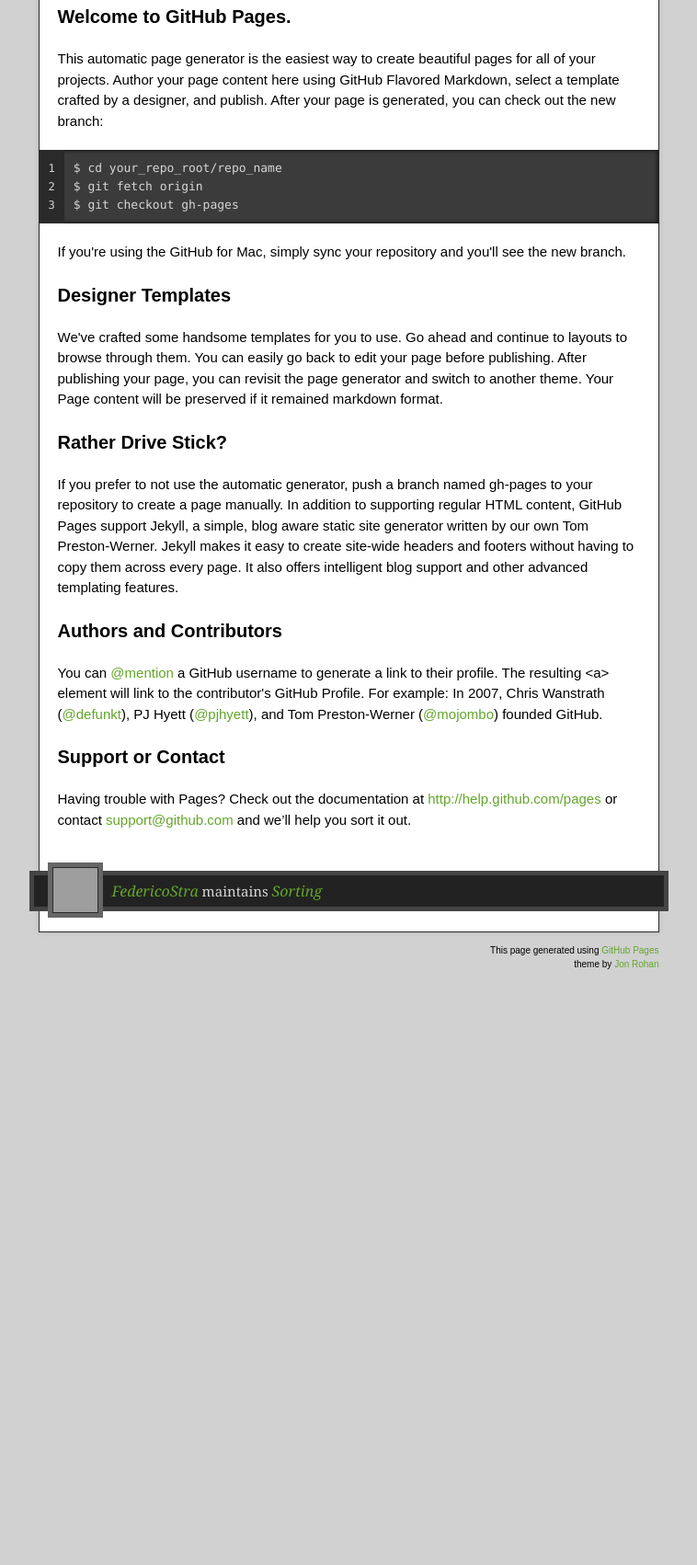
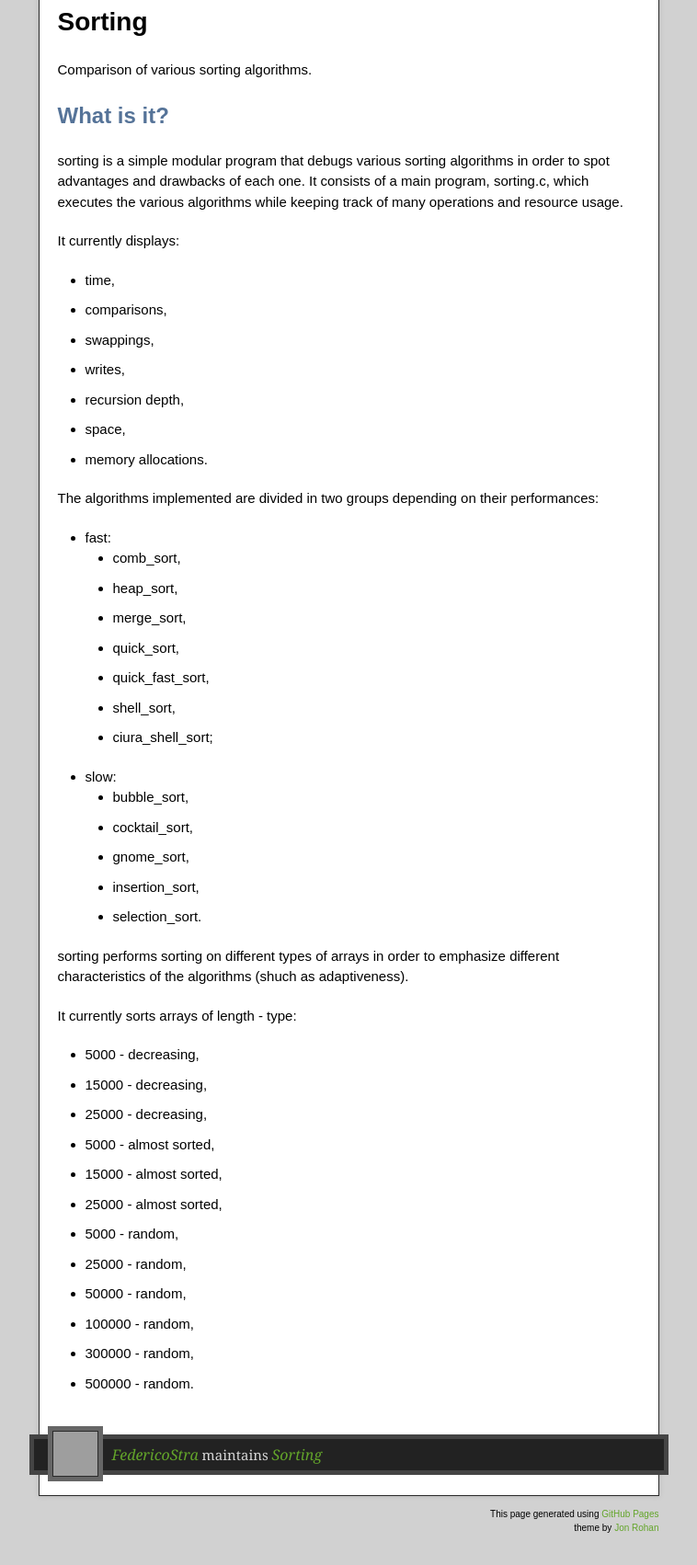
Before and after one commit to FedericoStra/Sorting, a plain HTML site: page index.html in a window 1280 px wide. Shown: the part 278-1980 px from the top of the page at 92% size, without its empty margins (261-1019 px from the left). Before the commit the page ends 1424 px from the top, so only its background shows below. Drawn offline with nearby package versions, Linux system fonts and the light colour scheme; grey boxes are pictures that could not be loaded.

```diff
--- a/index.html
+++ b/index.html
@@ -36,32 +36,67 @@
         <span class="blc"></span><span class="trc"></span>
         </div>
         <article class="markdown-body">
-          <h3>Welcome to GitHub Pages.</h3>
+          <h1>Sorting</h1>
 
-<p>This automatic page generator is the easiest way to create beautiful pages for all of your projects. Author your page content here using GitHub Flavored Markdown, select a template crafted by a designer, and publish. After your page is generated, you can check out the new branch:</p>
+<p>Comparison of various sorting algorithms.</p>
 
-<pre><code>$ cd your_repo_root/repo_name
-$ git fetch origin
-$ git checkout gh-pages
-</code></pre>
+<h2>What is it?</h2>
 
-<p>If you're using the GitHub for Mac, simply sync your repository and you'll see the new branch.</p>
+<p><code>sorting</code> is a simple modular program that debugs various sorting algorithms in order to spot advantages and drawbacks of each one. It consists of a main program, <code>sorting.c</code>, which executes the various algorithms while keeping track of many operations and resource usage.</p>
 
-<h3>Designer Templates</h3>
+<p>It currently displays:</p>
 
-<p>We've crafted some handsome templates for you to use. Go ahead and continue to layouts to browse through them. You can easily go back to edit your page before publishing. After publishing your page, you can revisit the page generator and switch to another theme. Your Page content will be preserved if it remained markdown format.</p>
+<ul>
+<li>time,</li>
+<li>comparisons,</li>
+<li>swappings,</li>
+<li>writes,</li>
+<li>recursion depth,</li>
+<li>space,</li>
+<li>memory allocations.</li>
+</ul><p>The algorithms implemented are divided in two groups depending on their performances:</p>
 
-<h3>Rather Drive Stick?</h3>
+<ul>
+<li>fast:
 
-<p>If you prefer to not use the automatic generator, push a branch named <code>gh-pages</code> to your repository to create a page manually. In addition to supporting regular HTML content, GitHub Pages support Jekyll, a simple, blog aware static site generator written by our own Tom Preston-Werner. Jekyll makes it easy to create site-wide headers and footers without having to copy them across every page. It also offers intelligent blog support and other advanced templating features.</p>
+<ul>
+<li>comb_sort,</li>
+<li>heap_sort,</li>
+<li>merge_sort,</li>
+<li>quick_sort,</li>
+<li>quick_fast_sort,</li>
+<li>shell_sort,</li>
+<li>ciura_shell_sort;</li>
+</ul>
+</li>
+<li>slow:
 
-<h3>Authors and Contributors</h3>
+<ul>
+<li>bubble_sort,</li>
+<li>cocktail_sort,</li>
+<li>gnome_sort,</li>
+<li>insertion_sort,</li>
+<li>selection_sort.</li>
+</ul>
+</li>
+</ul><p><code>sorting</code> performs sorting on different types of arrays in order to emphasize different characteristics of the algorithms (shuch as adaptiveness).</p>
 
-<p>You can <a href="https://github.com/blog/821" class="user-mention">@mention</a> a GitHub username to generate a link to their profile. The resulting <code>&lt;a&gt;</code> element will link to the contributor's GitHub Profile. For example: In 2007, Chris Wanstrath (<a href="https://github.com/defunkt" class="user-mention">@defunkt</a>), PJ Hyett (<a href="https://github.com/pjhyett" class="user-mention">@pjhyett</a>), and Tom Preston-Werner (<a href="https://github.com/mojombo" class="user-mention">@mojombo</a>) founded GitHub.</p>
+<p>It currently sorts arrays of <em>length - type</em>:</p>
 
-<h3>Support or Contact</h3>
-
-<p>Having trouble with Pages? Check out the documentation at <a href="http://help.github.com/pages">http://help.github.com/pages</a> or contact <a href="mailto:support@github.com">support@github.com</a> and we’ll help you sort it out.</p>
+<ul>
+<li>5000 - decreasing,</li>
+<li>15000 - decreasing,</li>
+<li>25000 - decreasing,</li>
+<li>5000 - almost sorted,</li>
+<li>15000 - almost sorted,</li>
+<li>25000 - almost sorted,</li>
+<li>5000 - random,</li>
+<li>25000 - random,</li>
+<li>50000 - random,</li>
+<li>100000 - random,</li>
+<li>300000 - random,</li>
+<li>500000 - random.</li>
+</ul>
         </article>
       </div>
     </div>
```
Also changed, not shown: params.json (+1 -1 lines).
